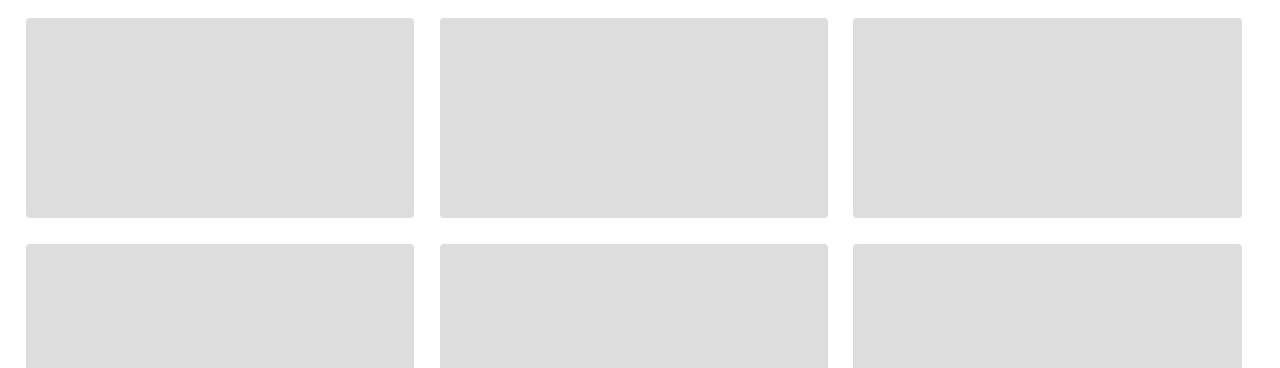
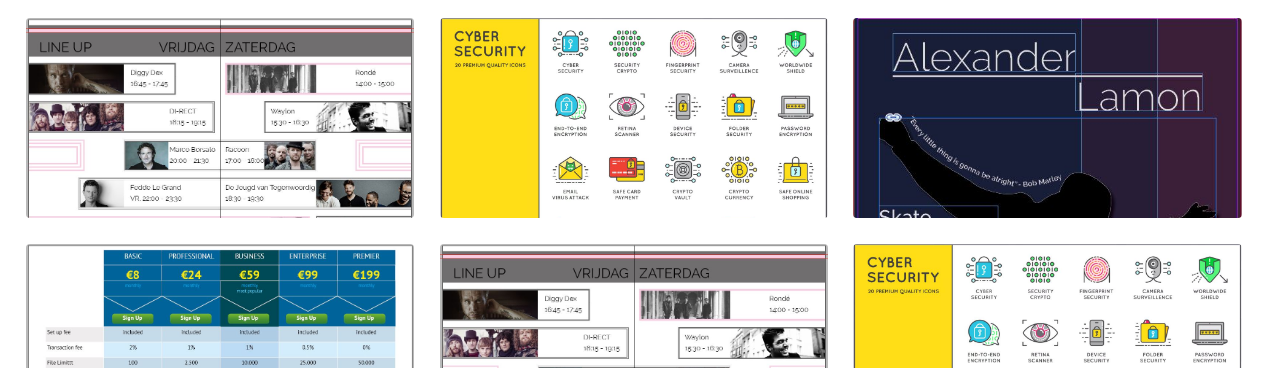
Before and after one commit to alexlamo/1617.webd2, a plain HTML site: page portfolio.html in a window 1280 px wide. Shown: the part 584-952 px from the top of the page. Drawn offline with Linux system fonts and the light colour scheme; the site is published under a folder, as on GitHub Pages, so addresses that start at the root find nothing.

Commit message:
Add files via upload

```diff
--- a/style.css
+++ b/style.css
@@ -647,16 +647,16 @@ li {
 }
 
 #booklet {
-    background-image: url(/img/booklet2.JPG);
+    background-image: url(img/booklet2.JPG);
 }
 #poster {
-    background-image: url(/img/poster.JPG);
+    background-image: url(img/poster.JPG);
 }
 #tabel {
-    background-image: url(/img/tabel.JPG);
+    background-image: url(img/tabel.JPG);
 }
 #icons {
-    background-image: url(/img/icons.JPG);
+    background-image: url(img/icons.JPG);
 }
 
     .wrapperPort a{
```
